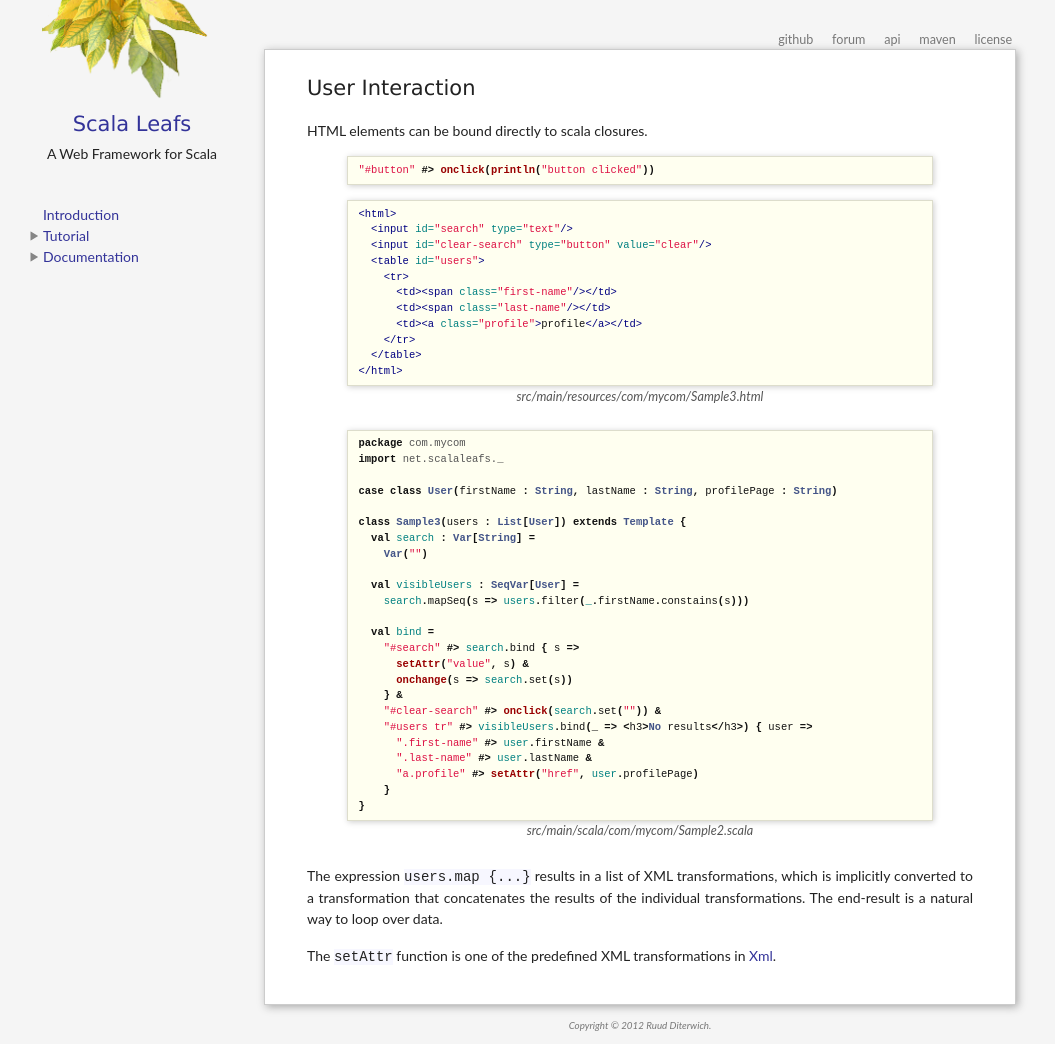
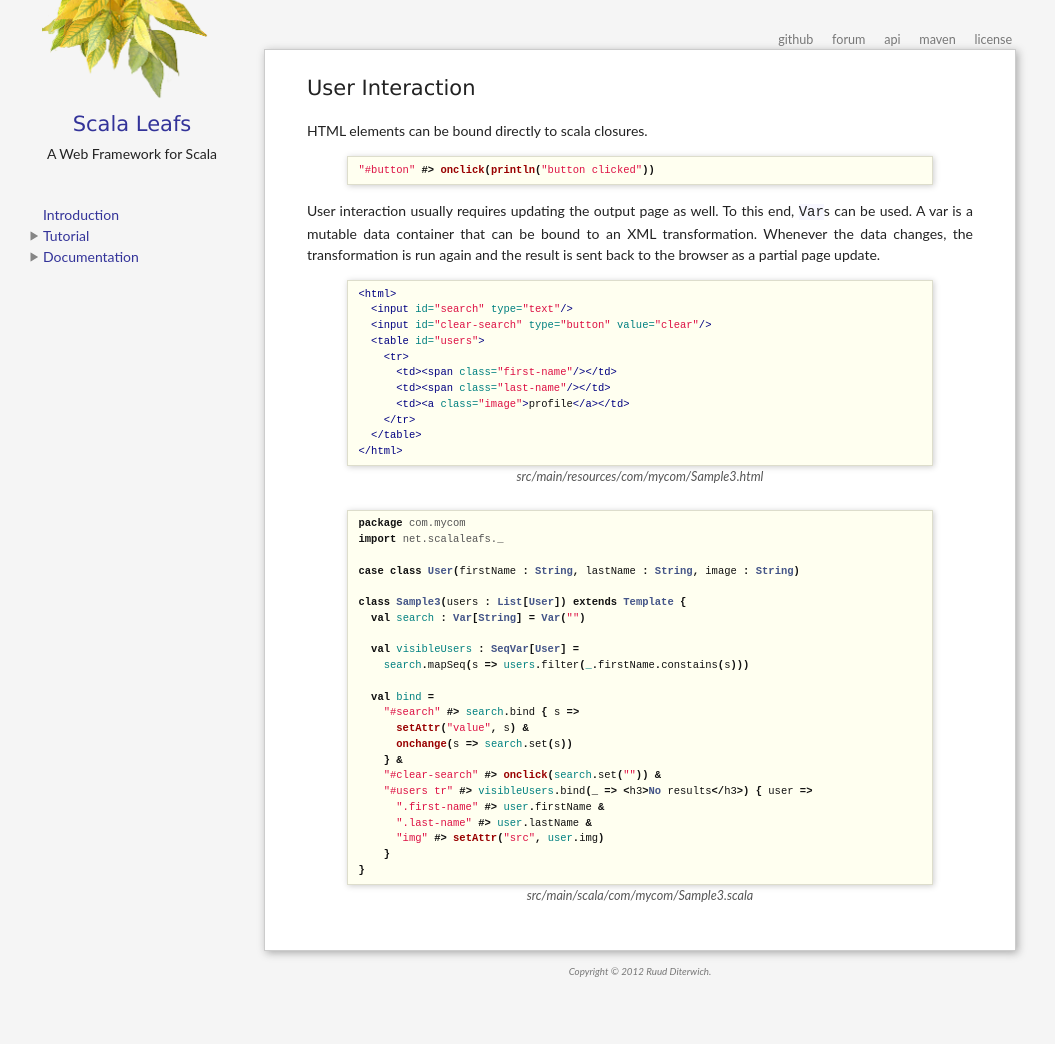
Before and after one commit to scalastuff/scalaleafs, a Jekyll site: the page built from user-interaction.md, in a window 1280 px wide. Shown: the whole page, without its empty margins (0-1055 px from the left). Built offline with Jekyll 4.4.1, drawn with Linux system fonts in a browser that asks for light colours; after the commit the page ends 990 px from its top, so only the background shows below that.

Commit message:
Updated user-interaction.md

```diff
--- a/user-interaction.md
+++ b/user-interaction.md
@@ -9,7 +9,7 @@ HTML elements can be bound directly to scala closures.
 "#button" #> onclick(println("button clicked"))
 {% endhighlight %}
 
-
+User interaction usually requires updating the output page as well. To this end, `Var`s can be used. A var is a mutable data container that can be bound to an XML transformation. Whenever the data changes, the transformation is run again and the result is sent back to the browser as a partial page update.
 
 {% highlight html %}
 <html>
@@ -19,7 +19,7 @@ HTML elements can be bound directly to scala closures.
     <tr>
       <td><span class="first-name"/></td>
       <td><span class="last-name"/></td>
-      <td><a class="profile">profile</a></td>
+      <td><a class="image">profile</a></td>
     </tr>
   </table>
 </html>
@@ -30,11 +30,10 @@ HTML elements can be bound directly to scala closures.
 package com.mycom
 import net.scalaleafs._
 
-case class User(firstName : String, lastName : String, profilePage : String)
+case class User(firstName : String, lastName : String, image : String)
 
 class Sample3(users : List[User]) extends Template {
-  val search : Var[String] =
-    Var("")
+  val search : Var[String] = Var("")
 
   val visibleUsers : SeqVar[User] =
     search.mapSeq(s => users.filter(_.firstName.constains(s)))
@@ -48,13 +47,8 @@ class Sample3(users : List[User]) extends Template {
     "#users tr" #> visibleUsers.bind(_ => <h3>No results</h3>) { user =>
       ".first-name" #> user.firstName &
       ".last-name" #> user.lastName &
-      "a.profile" #> setAttr("href", user.profilePage)
+      "img" #> setAttr("src", user.img)
     }
 }
 {% endhighlight %}
-<label>src/main/scala/com/mycom/Sample2.scala</label>
-
-The expression `users.map {...}` results in a list of XML transformations, which is
-implicitly converted to a transformation that concatenates the results of the individual transformations. The end-result is a natural way to loop over data.
-
-The `setAttr` function is one of the predefined XML transformations in [Xml](http://scalaleafs.net/api/index.html#net.scalaleafs.Xml$).
+<label>src/main/scala/com/mycom/Sample3.scala</label>
```
